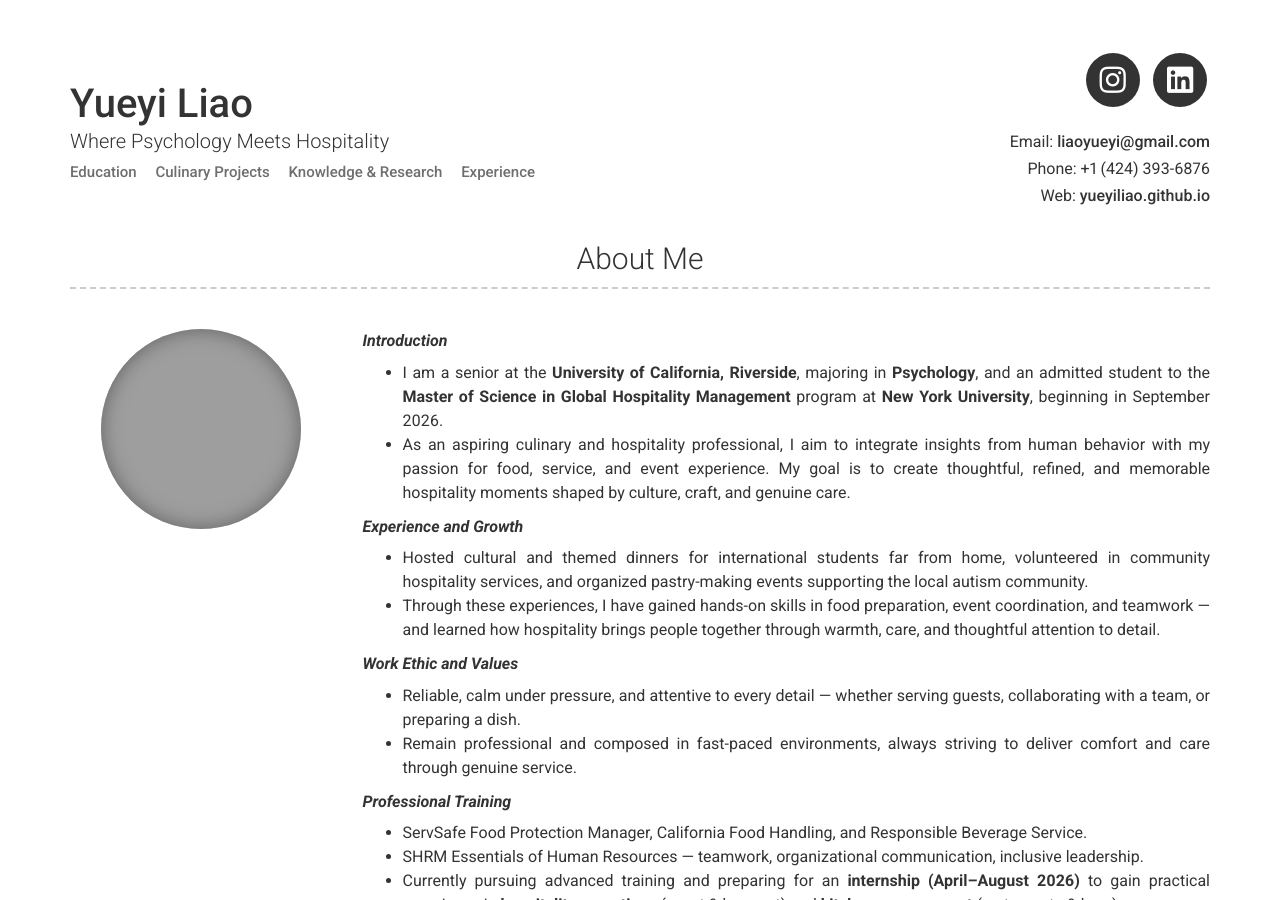
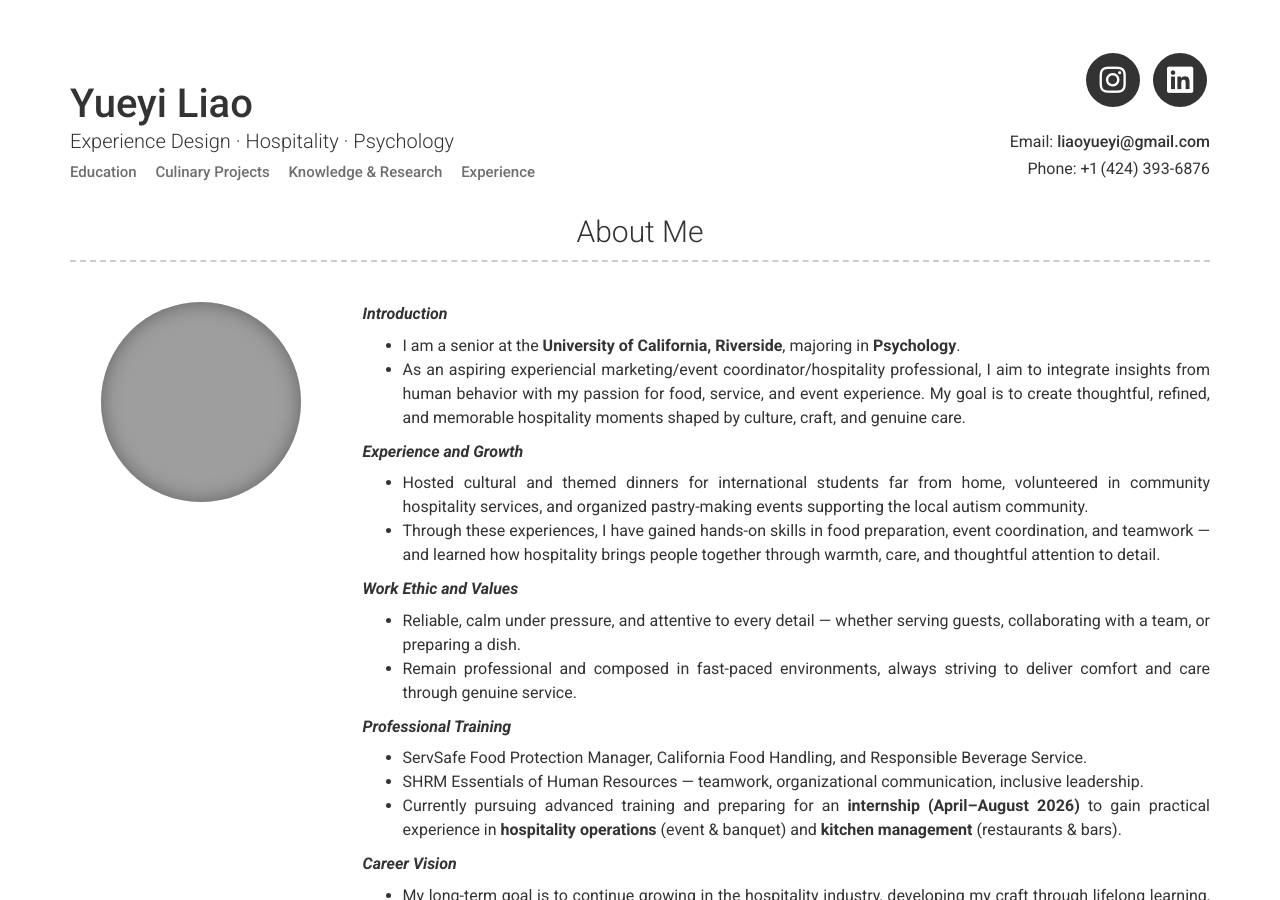
Before and after one commit to yueyiliao/YueyiCreatesExperience, a Jekyll site: the page built from index.md, in a window 1280 px wide and 900 px high. Built offline with Jekyll 4.4.1, drawn with Linux system fonts in a browser that asks for light colours; nearby versions of some CDN libraries; grey boxes are pictures that could not be loaded.

Commit message:
Revise personal details and about section content
Updated personal information and modified the about section for clarity and relevance.

```diff
--- a/_config.yml
+++ b/_config.yml
@@ -7,53 +7,27 @@ version: 2
 
 # Personal info
 name: Yueyi Liao
-title: Where Psychology Meets Hospitality
+title: Experience Design · Hospitality · Psychology
 email: liaoyueyi@gmail.com
 # email_title: Email (Email title override)
 phone: "+1 (424) 393-6876"
 # phone_title: Phone (Phone title override)
-website: yueyiliao.github.io
-# website_title: Web (Website title override)
+
 
 # Dark Mode (true/false/never)
 darkmode: false
 
-# Social links
-# twitter_username: jekyllrb
-# github_username:  jekyll
-# stackoverflow_username: "00000001"
-# dribbble_username: jekyll
-# facebook_username: jekyll
-# flickr_username: jekyll
 instagram_username: yueyi_ueue
 linkedin_username: yueyi-liao
-# xing_username: jekyll
-# pinterest_username: jekyll
-# youtube_username: jekyll
-# orcid_username: 0000-0000-0000-0000
-# googlescholar_username: D847cGsAAAAJ
 
-# Additional icon links
-# additional_links:
-# - title: Link name
-#   icon: Font Awesome brand icon name (eg. fab fa-twitter) (https://fontawesome.com/icons?d=gallery&s=brands&m=free)
-#   url: Link url (eg. https://google.com)
-# - title: another link
-#   icon: font awesome brand icon name (eg. fab fa-twitter) (https://fontawesome.com/icons?d=gallery&s=brands&m=free)
-#   url: Link url (eg. https://google.com)
 
-# Google Analytics and Tag Manager
-# Using more than one of these may cause issues with reporting
-# gtm: "GTM-0000000"
-# gtag: "UA-00000000-0"
-# google_analytics: "UA-00000000-0"
 
 # About Section
 about_profile_image: images/Avatar.jpg
 about_content: |-
   **_Introduction_**
-  - I am a senior at the **University of California, Riverside**, majoring in **Psychology**, and an admitted student to the **Master of Science in Global Hospitality Management** program at **New York University**, beginning in September 2026.
-  - As an aspiring culinary and hospitality professional, I aim to integrate insights from human behavior with my passion for food, service, and event experience. My goal is to create thoughtful, refined, and memorable hospitality moments shaped by culture, craft, and genuine care.
+  - I am a senior at the **University of California, Riverside**, majoring in **Psychology**.
+  - As an aspiring experiencial marketing/event coordinator/hospitality professional, I aim to integrate insights from human behavior with my passion for food, service, and event experience. My goal is to create thoughtful, refined, and memorable hospitality moments shaped by culture, craft, and genuine care.
 
   **_Experience and Growth_**
   - Hosted cultural and themed dinners for international students far from home, volunteered in community hospitality services, and organized pastry-making events supporting the local autism community.
```
